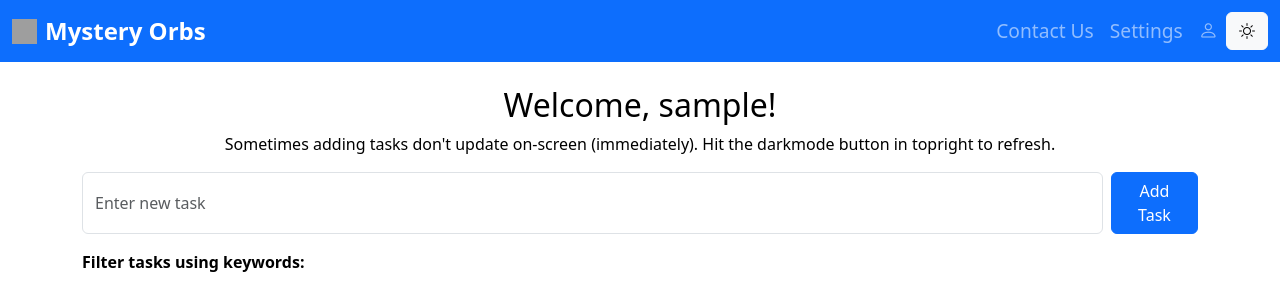
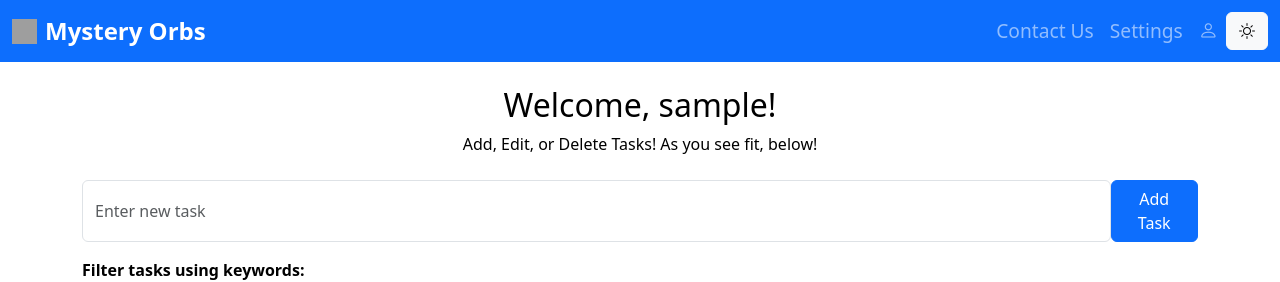
Before and after one commit to shoc71/Kanban-Render, a React (Vite) app in the folder client/: page /dashboard in a window 1280 px wide. Shown: the top 282 px of the page. Built offline with nearby package versions, Linux system fonts and the light colour scheme; no server answers; sample sign-in values are in the browser's storage; grey boxes are pictures that could not be loaded.

Commit message:
Update DashboardPage.jsx

```diff
--- a/client/src/pages/DashboardPage.jsx
+++ b/client/src/pages/DashboardPage.jsx
@@ -231,17 +231,16 @@ const Dashboard = () => {
     <Container className="mt-4 min-vh-100">
       <h2 className="text-center">Welcome, {username}!</h2>
       <p className="text-center">
-        Sometimes adding tasks don't update on-screen (immediately). Hit the
-        darkmode button in topright to refresh.
+        Add, Edit, or Delete Tasks! As you see fit, below!
       </p>
-      <Form className="mt-2 d-flex">
+      <Form className="mt-4 d-flex">
         <Form.Control
           type="text"
           placeholder="Enter new task"
           value={newTask}
           onChange={(e) => setNewTask(e.target.value)}
         />
-        <Button onClick={addTask} className="ms-2">
+        <Button onClick={addTask} className="ms-0">
           Add Task
         </Button>
       </Form>
@@ -355,17 +354,4 @@ const Dashboard = () => {
   );
 };
 
-// const getColumnBackgroundColor = (status) => {
-//   switch (status) {
-//     case "To-Do":
-//       return "#f0f8ff"; // Light Blue
-//     case "In-Progress":
-//       return "#fffacd"; // Light Yellow
-//     case "Done":
-//       return "#d3ffd3"; // Light Green
-//     default:
-//       return "#ffffff";
-//   }
-// };
-
 export default Dashboard;
```
